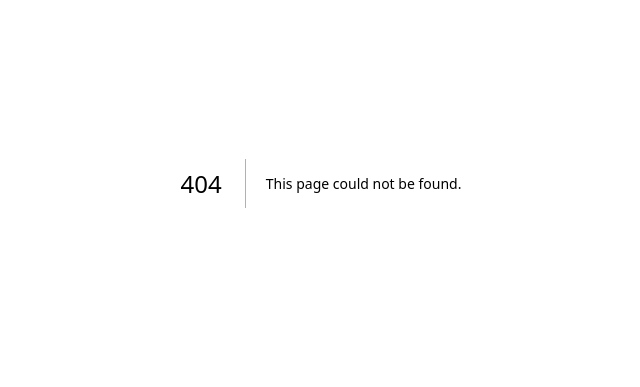
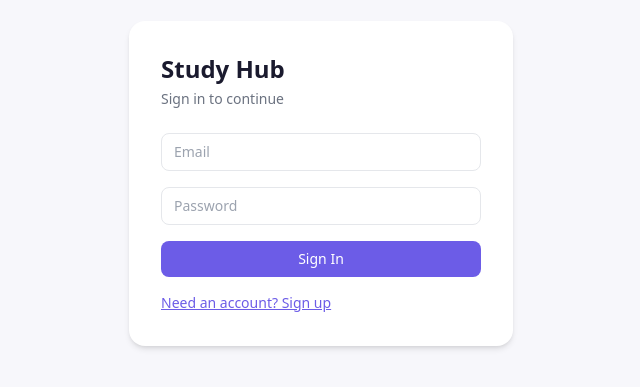
Before and after one commit to softwarehindi22-rgb/study-hub, a Next.js app: page /login in a window 1280 px wide. Before the commit this address had no page. Shown: the part 217-604 px from the top of the page, without its empty margins (319-959 px from the left). Built offline with nearby package versions, Linux system fonts and the light colour scheme; no server answers.

Commit message:
Create page.js

```diff
--- /dev/null
+++ b/app/login/page.js
@@ -0,0 +1,91 @@
+"use client";
+import { useState } from "react";
+import { useRouter } from "next/navigation";
+import { supabase } from "../../lib/supabase";
+
+export default function LoginPage() {
+  const router = useRouter();
+  const [email, setEmail] = useState("");
+  const [password, setPassword] = useState("");
+  const [fullName, setFullName] = useState("");
+  const [mode, setMode] = useState("signin"); // signin | signup
+  const [error, setError] = useState("");
+  const [loading, setLoading] = useState(false);
+
+  async function handleSubmit(e) {
+    e.preventDefault();
+    setError("");
+    setLoading(true);
+
+    if (mode === "signup") {
+      const { error } = await supabase.auth.signUp({
+        email,
+        password,
+        options: { data: { full_name: fullName } }
+      });
+      if (error) setError(error.message);
+      else router.push("/");
+    } else {
+      const { error } = await supabase.auth.signInWithPassword({ email, password });
+      if (error) setError(error.message);
+      else router.push("/");
+    }
+    setLoading(false);
+  }
+
+  return (
+    <div className="min-h-screen flex items-center justify-center px-4">
+      <div className="w-full max-w-sm bg-white rounded-2xl shadow-md p-8">
+        <h1 className="text-2xl font-bold text-ink mb-1">Study Hub</h1>
+        <p className="text-sm text-gray-500 mb-6">
+          {mode === "signin" ? "Sign in to continue" : "Create your account"}
+        </p>
+
+        <form onSubmit={handleSubmit} className="space-y-4">
+          {mode === "signup" && (
+            <input
+              type="text"
+              placeholder="Full name"
+              value={fullName}
+              onChange={(e) => setFullName(e.target.value)}
+              className="w-full border rounded-lg px-3 py-2 text-sm focus:outline-none focus:ring-2 focus:ring-accent"
+              required
+            />
+          )}
+          <input
+            type="email"
+            placeholder="Email"
+            value={email}
+            onChange={(e) => setEmail(e.target.value)}
+            className="w-full border rounded-lg px-3 py-2 text-sm focus:outline-none focus:ring-2 focus:ring-accent"
+            required
+          />
+          <input
+            type="password"
+            placeholder="Password"
+            value={password}
+            onChange={(e) => setPassword(e.target.value)}
+            className="w-full border rounded-lg px-3 py-2 text-sm focus:outline-none focus:ring-2 focus:ring-accent"
+            required
+            minLength={6}
+          />
+          {error && <p className="text-sm text-red-500">{error}</p>}
+          <button
+            type="submit"
+            disabled={loading}
+            className="w-full bg-accent text-white rounded-lg py-2 text-sm font-medium disabled:opacity-50"
+          >
+            {loading ? "Please wait..." : mode === "signin" ? "Sign In" : "Sign Up"}
+          </button>
+        </form>
+
+        <button
+          onClick={() => setMode(mode === "signin" ? "signup" : "signin")}
+          className="text-sm text-accent mt-4 underline"
+        >
+          {mode === "signin" ? "Need an account? Sign up" : "Already have an account? Sign in"}
+        </button>
+      </div>
+    </div>
+  );
+}
```
